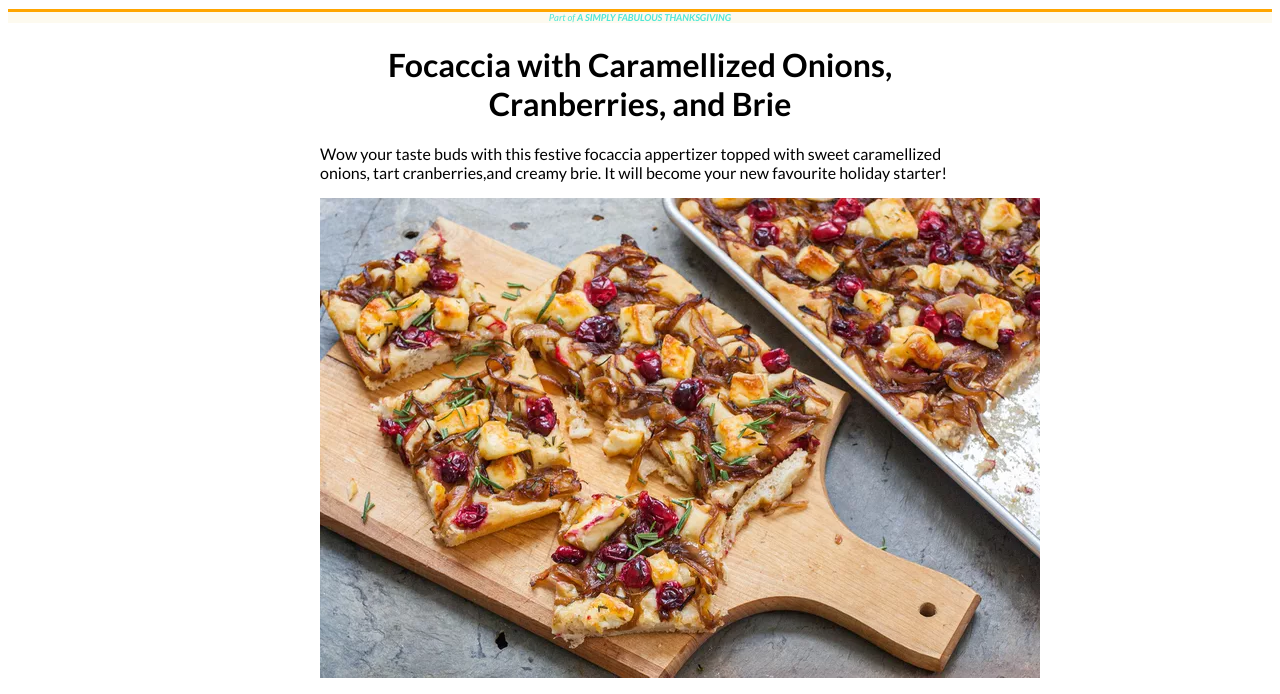
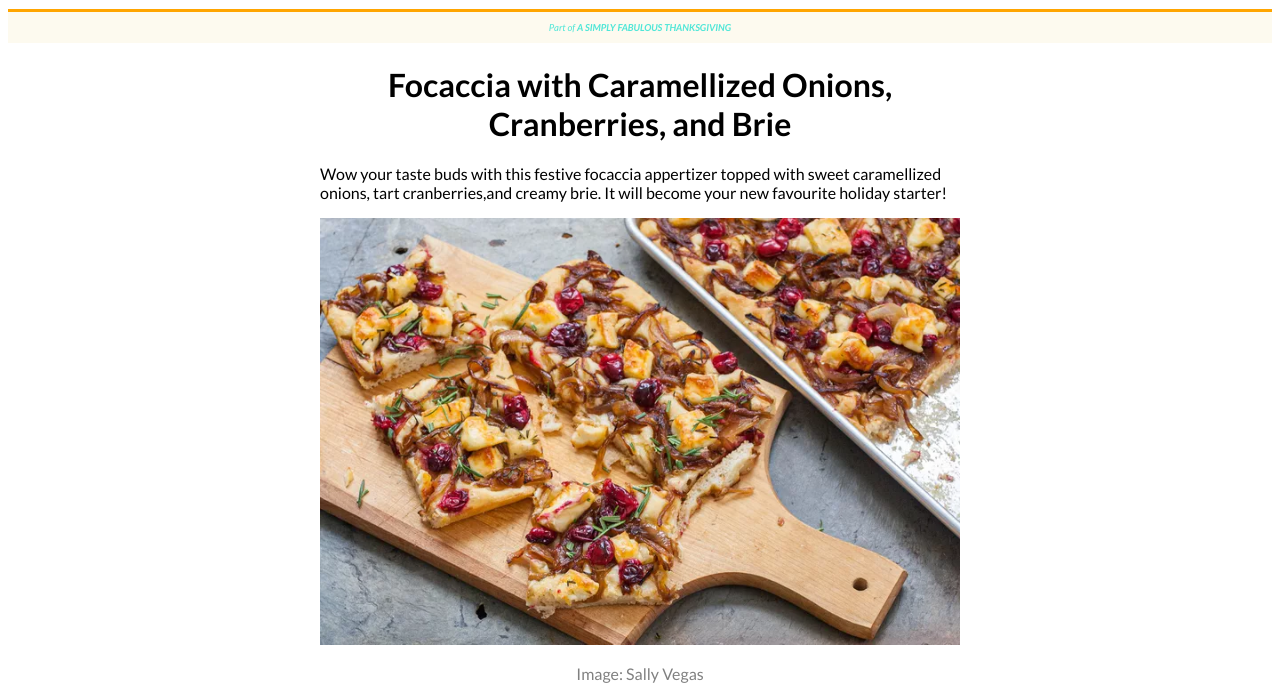
Before and after one commit to LorenzoAluigi/U1_W1_D3, a plain HTML site: page index.html in a window 1280 px wide. Shown: the part 50-744 px from the top of the page. Drawn offline with Linux system fonts and the light colour scheme.

Commit message:
completo no extra

```diff
--- a/assets/stylesheet.css
+++ b/assets/stylesheet.css
@@ -3,8 +3,9 @@
 #contenitore {width:50vw; margin-left: auto; margin-right: auto;}
 header{text-align: center;}
 #logo {width:10vw; margin-left: auto; margin-right: auto;}
-#intestazione {border-top: 2px; border-top: solid; border-color: orange; font-size: 0.6em; font-style: italic; color: rgba(43, 226, 211, 0.833); background-color: rgba(233, 208, 118, 0.114);}
+#intestazione {padding: 10px; border-top: 2px; border-top: solid; border-color: orange; font-size: 0.6em; font-style: italic; color: rgba(43, 226, 211, 0.833); background-color: rgba(233, 208, 118, 0.114);}
 h1{text-align: center;}
+#img1 {width: 100%;}
 #imgdescription {text-align: center; color: gray;}
 #featured{border-left: 2px; border-left: solid; border-color: orange;color: orange}
 #featured p {margin-left: 2%;}
@@ -12,4 +13,4 @@ h1{text-align: center;}
 h2 {border-bottom: 1px solid;
 border-color: rgba(43, 226, 211, 0.833);}
 #lastdiv h3 {margin-left: 2%}
-#lastdiv p {margin-left: 3%}
+#lastdiv p:first-of-type {margin-left: 3%}
--- a/index.html
+++ b/index.html
@@ -22,7 +22,7 @@
           sweet caramellized onions, tart cranberries,and creamy brie. It will
           become your new favourite holiday starter!
         </p>
-        <img src="./assets/focaccia.png" alt="500" />
+        <img id="img1" src="./assets/focaccia.png" />
         <p id="imgdescription">Image: Sally Vegas</p>
         <div id="featured">
           <p><b>FEATURED IN:</b></p>
```
